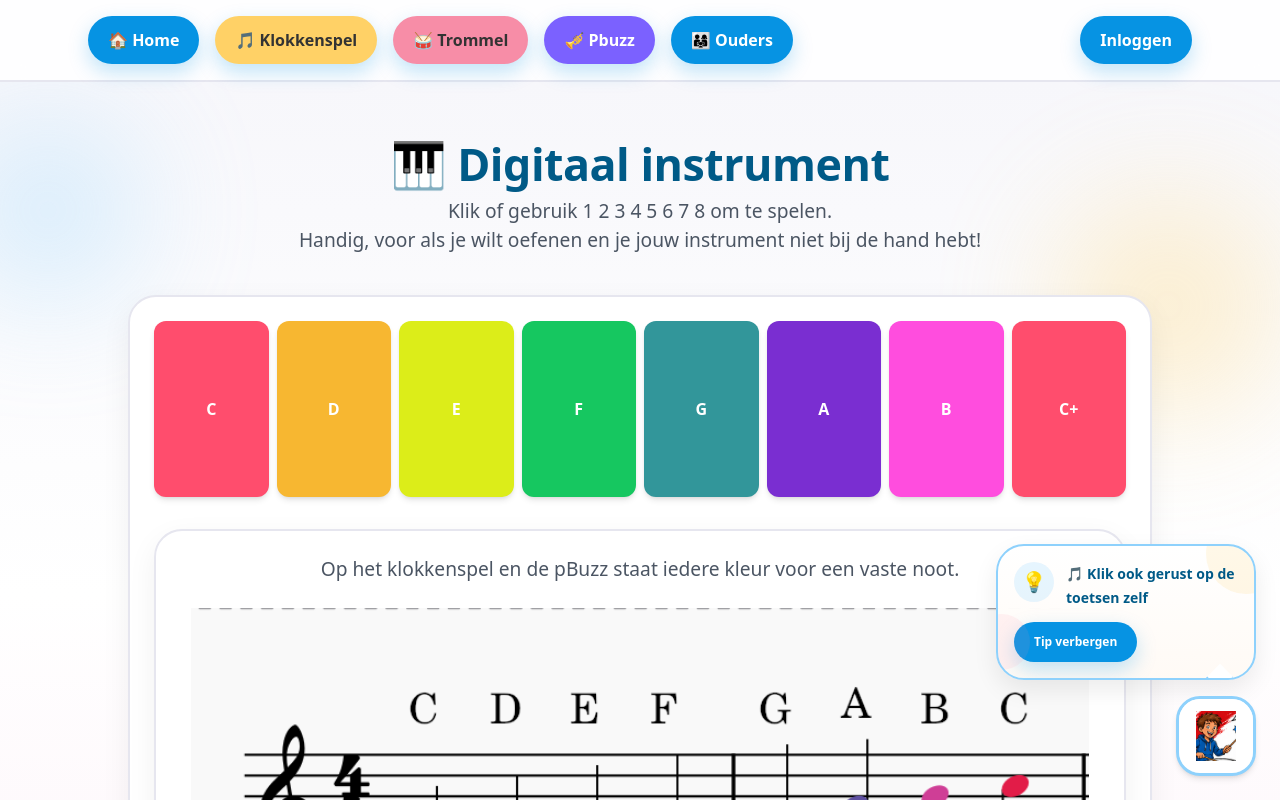
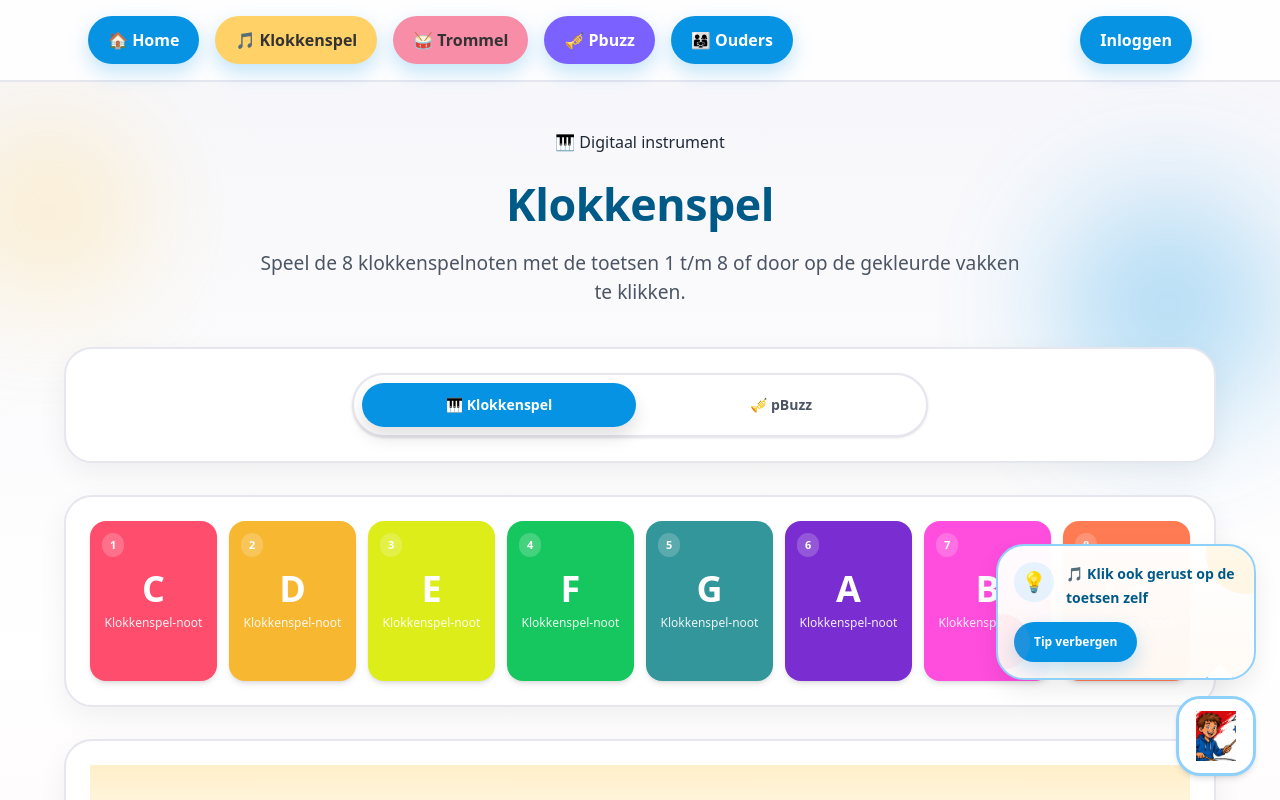
Before and after one commit to ThijsvdM/plezier-in-muziek-maken, a Next.js app: page /instrument in a window 1280 px wide. Shown: the top 800 px of the page. Built offline with nearby package versions, Linux system fonts and the light colour scheme.

Commit message:
Update digital instruments - seperate pbuzz instrument with switch

```diff
--- a/src/app/instrument/page.js
+++ b/src/app/instrument/page.js
@@ -1,22 +1,55 @@
 "use client";
 
-import { useEffect, useRef, useState } from "react";
+import { useEffect, useMemo, useRef, useState } from "react";
 import Image from "next/image";
+
+const INSTRUMENTS = {
+  klokkenspel: {
+    label: "Klokkenspel",
+    icon: "🎹",
+    themeColor: "var(--primary)",
+    accentColor: "var(--yellow)",
+    notes: [
+      { name: "C", key: "1", freq: 261.63, color: "#ff4d6d", description: "Starttoon en basis van de melodie" },
+      { name: "D", key: "2", freq: 293.66, color: "#f7b731", description: "Eerste stap omhoog" },
+      { name: "E", key: "3", freq: 329.63, color: "#dced19", description: "Helder en licht van klank" },
+      { name: "F", key: "4", freq: 349.23, color: "#16c760", description: "Speel deze noot met rust" },
+      { name: "G", key: "5", freq: 392.0, color: "#32969a", description: "Mooie brug naar het volgende deel" },
+      { name: "A", key: "6", freq: 440.0, color: "#7a2ed1", description: "Hoog en herkenbaar in de melodie" },
+      { name: "B", key: "7", freq: 493.88, color: "#ff4dde", description: "Laatste stap voor de hoge C" },
+      { name: "C+", key: "8", freq: 523.25, color: "#ff7b54", description: "Hoge eindnoot van het bereik" },
+    ],
+    intro: "Speel de 8 klokkenspelnoten met de toetsen 1 t/m 8 of door op de gekleurde vakken te klikken.",
+    helperTitle: "Hoe werkt het klokkenspel?",
+    helperText: "De kleuren helpen je om de juiste noot snel terug te vinden. De volgorde loopt van C naar de hoge C.",
+    helperBadge: "8 noten beschikbaar",
+  },
+  pbuzz: {
+    label: "pBuzz",
+    icon: "🎺",
+    themeColor: "var(--purple)",
+    accentColor: "var(--pink)",
+    notes: [
+      { name: "F", key: "1", freq: 349.23, color: "#16c760", description: "Begin hier met een rustige ademhaling" },
+      { name: "G", key: "2", freq: 392.0, color: "#32969a", description: "Een kleine stap omhoog" },
+      { name: "A", key: "3", freq: 440.0, color: "#7a2ed1", description: "Blijf de luchtstroom gelijk houden" },
+      { name: "Bb", key: "4", freq: 466.16, color: "#ff4dde", description: "Tussenstap voor de pBuzz-melodie" },
+      { name: "B", key: "5", freq: 493.88, color: "#ff4dde", description: "Hoor hoe de toon iets hoger wordt" },
+      { name: "C", key: "6", freq: 523.25, color: "#ff7b54", description: "Mooie hoge eindtoon" },
+    ],
+    intro: "Speel de 6 pBuzz-noten met de toetsen 1 t/m 6 of klik op de kleurvakken.",
+    helperTitle: "Hoe werkt de pBuzz?",
+    helperText: "Bij de pBuzz werken we met een kleiner bereik: F, G, A, Bb, B en C. Dat maakt de oefening overzichtelijk.",
+    helperBadge: "6 noten beschikbaar",
+  },
+};
 
 export default function InstrumentPage() {
   const audioCtxRef = useRef(null);
+  const [instrument, setInstrument] = useState("klokkenspel");
   const [activeNote, setActiveNote] = useState(null);
 
-  const notes = [
-    { name: "C", color: "#ff4d6d", freq: 261.63, key: "1" },
-    { name: "D", color: "#f7b731", freq: 293.66, key: "2" },
-    { name: "E", color: "#dced19", freq: 329.63, key: "3" },
-    { name: "F", color: "#16c760", freq: 349.23, key: "4" },
-    { name: "G", color: "#32969a", freq: 392.0, key: "5" },
-    { name: "A", color: "#7a2ed1", freq: 440.0, key: "6" },
-    { name: "B", color: "#ff4dde", freq: 493.88, key: "7" },
-    { name: "C+", color: "#ff4d6d", freq: 523.25, key: "8" }
-  ];
+  const current = useMemo(() => INSTRUMENTS[instrument], [instrument]);
 
   const playNote = (note) => {
     if (!audioCtxRef.current) {
@@ -24,7 +57,6 @@ export default function InstrumentPage() {
     }
 
     const ctx = audioCtxRef.current;
-
     const osc = ctx.createOscillator();
     const gain = ctx.createGain();
 
@@ -41,77 +73,133 @@ export default function InstrumentPage() {
     osc.stop(ctx.currentTime + 1);
 
     setActiveNote(note.name);
-    setTimeout(() => setActiveNote(null), 200);
+    setTimeout(() => setActiveNote(null), 220);
   };
 
   useEffect(() => {
-    const handleKeyDown = (e) => {
-      const note = notes.find(n => n.key === e.key.toLowerCase());
-      if (note) playNote(note);
+    const handleKeyDown = (event) => {
+      const note = current.notes.find((item) => item.key === event.key.toLowerCase());
+      if (note) {
+        playNote(note);
+      }
     };
 
     window.addEventListener("keydown", handleKeyDown);
     return () => window.removeEventListener("keydown", handleKeyDown);
-  }, []);
+  }, [current.notes]);
+
+  useEffect(() => {
+    setActiveNote(null);
+  }, [instrument]);
 
   return (
     <main className="relative min-h-screen overflow-hidden p-8 md:p-12" style={{ background: "var(--bg-soft)" }}>
       <div
         className="pointer-events-none absolute -left-10 top-10 h-44 w-44 rounded-full opacity-35 blur-3xl"
-        style={{ background: "var(--primary-light)" }}
+        style={{ background: current.accentColor }}
       ></div>
       <div
         className="pointer-events-none absolute right-0 top-28 h-56 w-56 rounded-full opacity-30 blur-3xl"
-        style={{ background: "var(--yellow)" }}
+        style={{ background: current.themeColor }}
       ></div>
       <div
         className="pointer-events-none absolute bottom-0 left-1/2 h-56 w-56 -translate-x-1/2 rounded-full opacity-20 blur-3xl"
-        style={{ background: "var(--pink)" }}
+        style={{ background: instrument === "klokkenspel" ? "var(--green)" : "var(--yellow)" }}
       ></div>
 
-      <div className="relative text-center mb-10">
-        <h1 className="title">🎹 Digitaal instrument</h1>
-        <p className="subtitle">Klik of gebruik 1 2 3 4 5 6 7 8 om te spelen. <br />Handig, voor als je wilt oefenen en je jouw instrument niet bij de hand hebt!</p>
+      <div className="relative mx-auto max-w-6xl">
+        <div className="mb-8 text-center md:mb-10">
+          <div className="instrument-header inline-flex items-center gap-2">
+            {current.icon} Digitaal instrument
           </div>
 
-      <div className="relative card max-w-5xl mx-auto">
-        <div className="grid grid-cols-3 sm:grid-cols-5 md:grid-cols-8 gap-2">
+          <h1 className="title mt-4">{current.label}</h1>
 
-          {notes.map((note) => (
+          <p className="subtitle mx-auto mt-3 max-w-3xl">
+            {current.intro}
+          </p>
+        </div>
+
+        <section className="card mb-8 overflow-hidden">
+          <div className="mx-auto flex w-full max-w-xl items-center gap-2 rounded-full border-2 border-[var(--border)] bg-white p-2 shadow-sm">
+            {Object.entries(INSTRUMENTS).map(([key, item]) => {
+              const isActive = key === instrument;
+
+              return (
+                <button
+                  key={key}
+                  type="button"
+                  onClick={() => setInstrument(key)}
+                  className="relative flex-1 overflow-hidden rounded-full px-4 py-3 text-sm font-bold transition-all duration-300"
+                  style={{
+                    background: isActive
+                      ? `linear-gradient(180deg, ${item.themeColor}, ${item.themeColor})`
+                      : "transparent",
+                    color: isActive ? "#fff" : "#4b5563",
+                    boxShadow: isActive ? "0 10px 18px rgba(0, 0, 0, 0.12)" : "none",
+                  }}
+                >
+                  <span className="relative z-10 flex items-center justify-center gap-2">
+                    {item.icon} {item.label}
+                  </span>
+                </button>
+              );
+            })}
+          </div>
+        </section>
+
+        <section className="card mb-8">
+          <div className={`grid gap-3 ${instrument === "klokkenspel" ? "grid-cols-3 sm:grid-cols-4 md:grid-cols-8" : "grid-cols-3 sm:grid-cols-3 md:grid-cols-6"}`}>
+            {current.notes.map((note) => {
+              const isActive = activeNote === note.name;
+
+              return (
                 <button
                   key={note.name}
+                  type="button"
                   onClick={() => playNote(note)}
-              className={`
-                flex-1 min-w-[100px] h-44 rounded-xl
-                text-white font-bold shadow-md
-                transition
-                hover:scale-105 active:scale-95
-                ${activeNote === note.name ? "scale-110 ring-4 ring-white" : ""}
-              `}
+                  className={`relative h-40 rounded-2xl font-bold text-white shadow-md transition duration-200 hover:scale-105 active:scale-95 ${isActive ? "scale-110 ring-4 ring-white" : ""}`}
                   style={{ backgroundColor: note.color }}
                 >
-              {note.name}
+                  <div className="absolute left-3 top-3 rounded-full bg-white/20 px-2 py-1 text-[11px] font-bold">
+                    {note.key}
+                  </div>
+
+                  <div className="flex h-full flex-col items-center justify-center px-2 text-center">
+                    <div className="text-3xl leading-none md:text-4xl">{note.name}</div>
+                    <div className="mt-2 text-xs font-medium opacity-90">
+                      {instrument === "pbuzz" ? "pBuzz-noot" : "Klokkenspel-noot"}
+                    </div>
+                  </div>
                 </button>
-          ))}
+              );
+            })}
+          </div>
+        </section>
 
-      </div>
-                {/* 🎨 Kleurenoverzicht */}
-        <div className="card max-w-5xl mx-auto mt-8">
-          <p className="subtitle text-center mb-6">
-            Op het klokkenspel en de pBuzz staat iedere kleur voor een vaste noot.
-          </p>
+        <section className="card overflow-hidden p-0">
+          <div className="relative h-[280px] bg-white md:h-[400px]">
+            <div
+              className="absolute inset-x-0 top-0 h-28"
+              style={{
+                background:
+                  instrument === "klokkenspel"
+                    ? "linear-gradient(180deg, rgba(255,210,102,0.35), rgba(255,255,255,0))"
+                    : "linear-gradient(180deg, rgba(247,141,167,0.28), rgba(255,255,255,0))",
+              }}
+            ></div>
 
-          <div className="relative w-full h-[250px] md:h-[400px]">
             <Image
               src="/instrument-octaaf-kleuren.png"
               alt="Kleuren en noten overzicht"
               fill
-              className="object-contain"
+              sizes="(max-width: 1024px) 100vw, 100vw"
+              className="object-contain p-6 md:p-10"
+              priority
             />
           </div>
+        </section>
       </div>
-      </div>
-
     </main>
   );
 }
```
Lines whose indentation alone changed are shown as unchanged.
